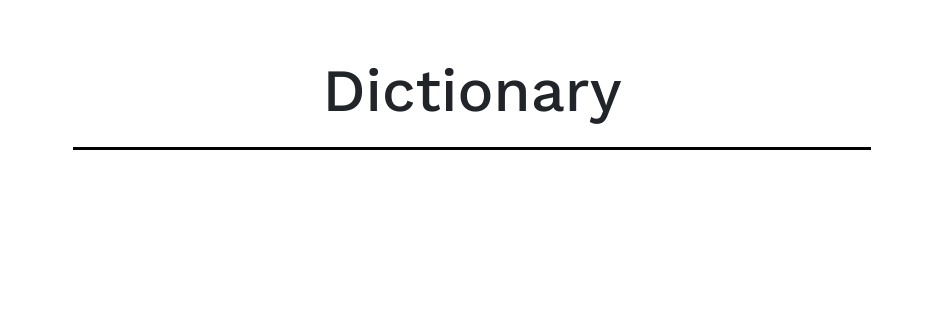
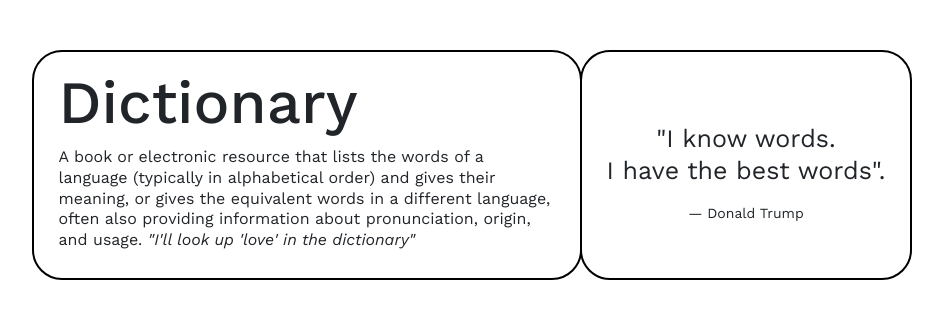
Before and after one commit to debriks/react-dictionary-project, a React (Create React App) app: page / in a window 1280 px wide. Shown: the top 318 px of the page, without its empty margins (168-1111 px from the left). Built offline with nearby package versions, Linux system fonts and the light colour scheme.

Commit message:
Created Header component / Built the structure of the app

```diff
--- a/src/App.css
+++ b/src/App.css
@@ -22,17 +22,3 @@ a:visited,
 a:hover {
   text-decoration: none;
 }
-
-body h1 {
-  font-size: 60px;
-  margin-top: 55px;
-  padding-bottom: 12px;
-  padding-left: 250px;
-  padding-right: 250px;
-}
-
-.Title {
-  display: block;
-  margin: 0 auto;
-  border-bottom: 3px solid black;
-}
--- a/src/App.js
+++ b/src/App.js
@@ -1,15 +1,21 @@
+import React from "react";
+import Definition from "./Definition";
+import Header from "./Header";
+import ImageGallery from "./ImageGallery";
+import SearchEngine from "./SearchEngine";
+import Synonyms from "./Synonyms";
 import "./App.css";
 
-function App() {
+export default function App() {
   return (
     <div className="App">
       <div className="container d-flex justify-content-center">
-        <div className="Title">
-          <h1 class="text-center">Dictionary</h1>
-        </div>
+        <Header />
+        <SearchEngine />
+        <Definition />
+        <Synonyms />
+        <ImageGallery />
       </div>
     </div>
   );
 }
-
-export default App;
--- /dev/null
+++ b/src/Definition.js
@@ -0,0 +1,5 @@
+import React from "react";
+
+export default function Definition() {
+  return <div className="Definition"></div>;
+}
--- /dev/null
+++ b/src/Header.css
@@ -0,0 +1,30 @@
+.Header {
+  margin-top: 50px;
+}
+
+.Header__Title,
+.Header__Quote {
+  border: 2px solid black;
+  border-radius: 30px;
+  height: 230px;
+  padding-top: 15px;
+  padding-left: 25px;
+  padding-right: 25px;
+}
+
+.Header__Title {
+  width: 550px;
+  padding-bottom: 100px;
+}
+
+.Header__Quote {
+  margin-left: -2px;
+}
+
+.Header__Quote p {
+  font-size: 25px;
+}
+
+.Header h1 {
+  font-size: 60px;
+}
--- /dev/null
+++ b/src/Header.js
@@ -0,0 +1,27 @@
+import React from "react";
+import "./Header.css";
+
+export default function Header() {
+  return (
+    <div className="Header d-flex align-items-center">
+      <div className="Header__Title d-flex flex-column text-start">
+        <h1> Dictionary</h1>
+        <p>
+          A book or electronic resource that lists the words of a language
+          (typically in alphabetical order) and gives their meaning, or gives
+          the equivalent words in a different language, often also providing
+          information about pronunciation, origin, and usage.{" "}
+          <em> "I'll look up 'love' in the dictionary"</em>
+        </p>
+      </div>
+      <div className="Header__Quote d-flex ">
+        <div className="d-flex flex-column text-center justify-content-center align-items-center">
+          <p>
+            "I know words. <br /> I have the best words".
+          </p>
+          <small>— Donald Trump</small>
+        </div>
+      </div>
+    </div>
+  );
+}
--- /dev/null
+++ b/src/ImageGallery.js
@@ -0,0 +1,5 @@
+import React from "react";
+
+export default function ImageGallery() {
+  return <div className="ImageGallery"></div>;
+}
--- /dev/null
+++ b/src/SearchEngine.js
@@ -0,0 +1,5 @@
+import React from "react";
+
+export default function SearchEngine() {
+  return <div className="SearchEngine"></div>;
+}
--- /dev/null
+++ b/src/Synonyms.js
@@ -0,0 +1,5 @@
+import React from "react";
+
+export default function Synonyms() {
+  return <div className="Synonyms"></div>;
+}
```
